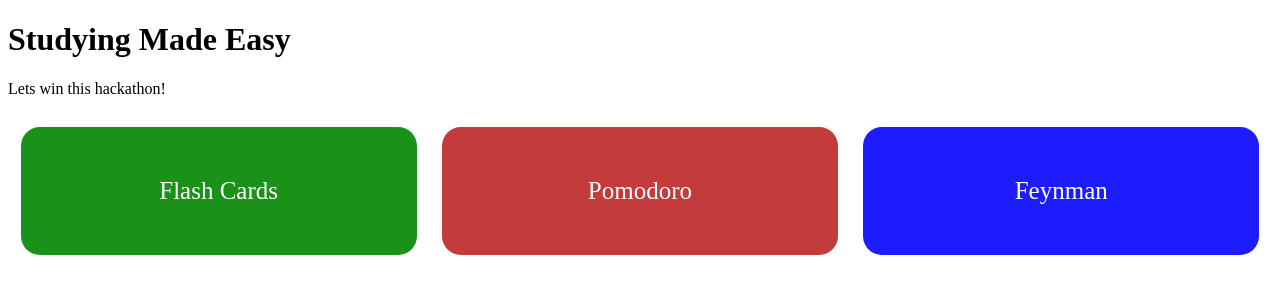
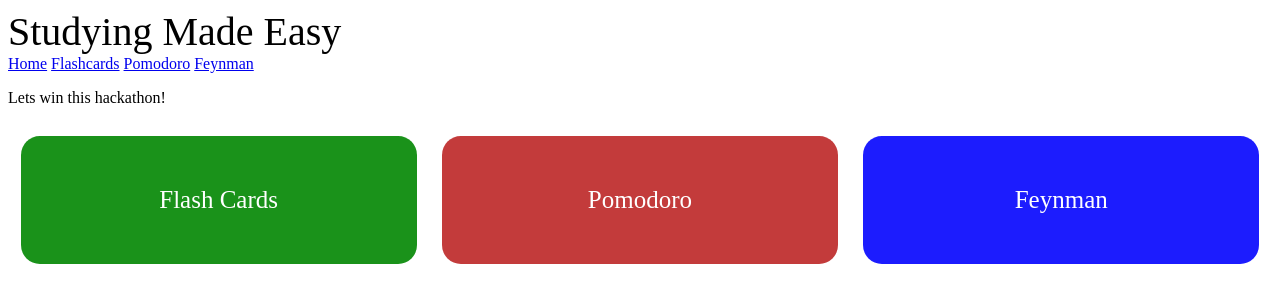
Before and after one commit to alexrebits/study-easy, a plain HTML site: page index.html in a window 1280 px wide. Drawn offline with Linux system fonts and the light colour scheme.

Commit message:
Add header to main page as idea for preliminary header for all pages to share, Add api call to Gemini on Feynman page for testing

```diff
--- a/index.html
+++ b/index.html
@@ -6,7 +6,17 @@
 
 </head>
 <body>
-    <h1>Studying Made Easy</h1>
+    <nav>
+        <div>
+            <div id="logo" style="font-size: 30pt; cursor:pointer;" onclick="document.location='index.html'">Studying Made Easy</div>
+            <div>
+                <a href="/" class="here">Home</a>
+                <a href="/flashcards.html" >Flashcards</a>
+                <a href="/pomodoro.html" >Pomodoro</a>
+                <a href="/feynman.html" >Feynman</a>
+            </div>
+        </div>
+    </nav>
     <p> Lets win this hackathon!</p>
     <div class = "row">
         <div class = "column" onclick="document.location='flashcards.html'" style="background:rgb(26, 146, 26);">Flash Cards</div>
```
Also changed, not shown: feynman.js (+10 -10 lines).
